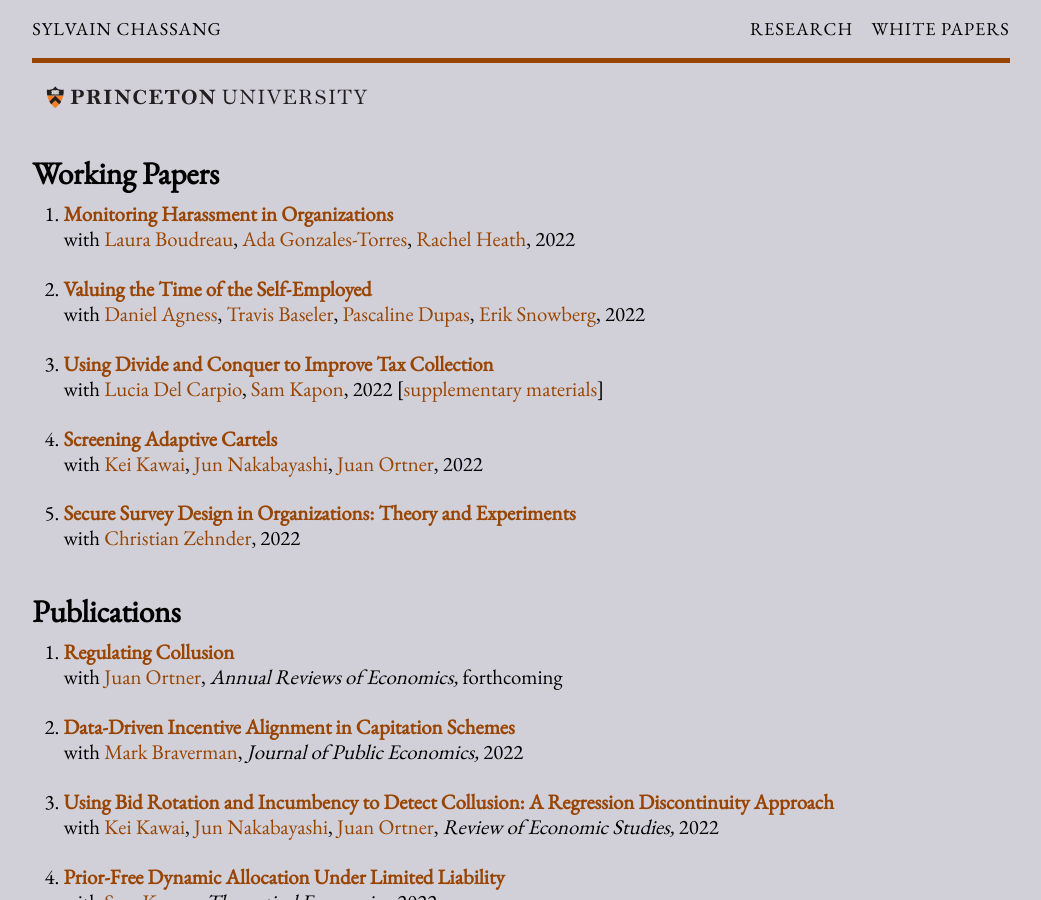
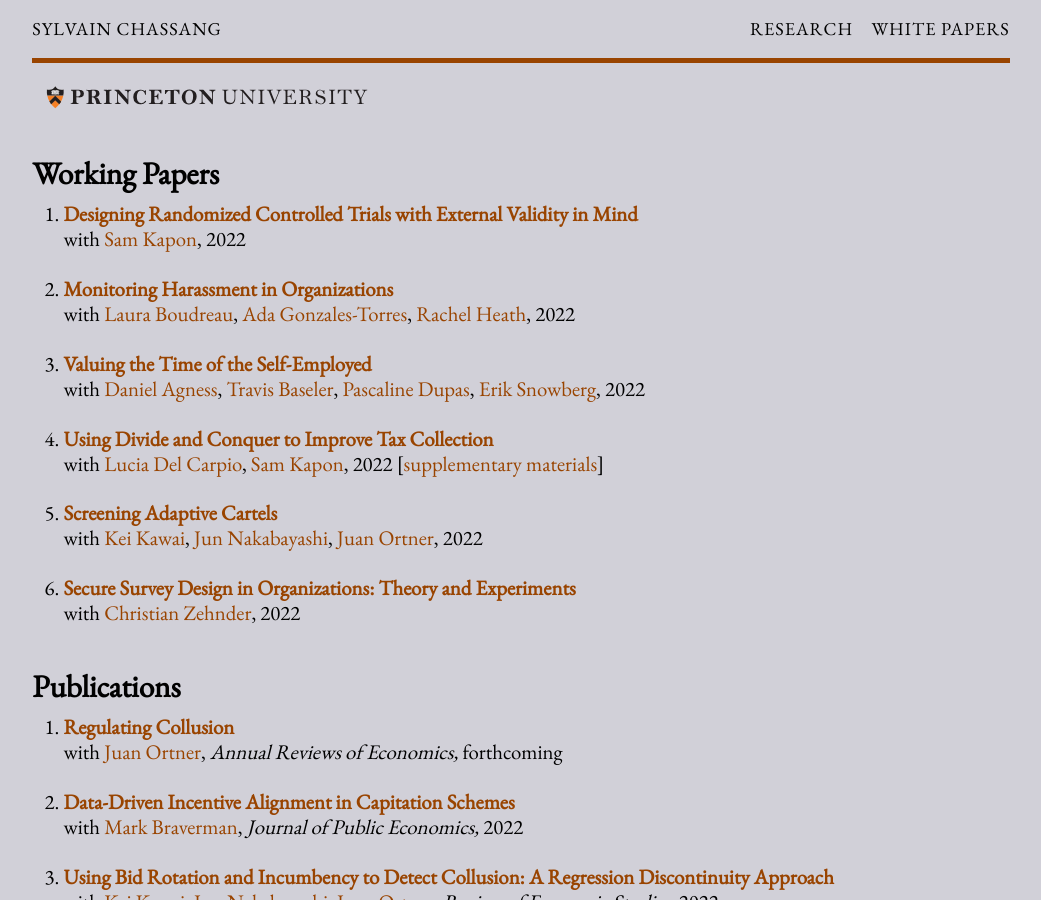
Before and after one commit to sylvaingchassang/chassang.github.io, a Jekyll site: the page built from research.md, in a window 1280 px wide and 900 px high. Shown: the whole window, without its empty margins (119-1160 px from the left). Built offline with Jekyll 4.4.1, drawn with Linux system fonts in a browser that asks for light colours.

Commit message:
designing for external validity

```diff
--- a/research.md
+++ b/research.md
@@ -3,6 +3,13 @@
 permalink: /research/
 title: Research
 working_papers:
+    - title:   "Designing Randomized Controlled Trials with External Validity in Mind"
+      coauthors:
+        - s_kapon
+      year:  2022
+      internal: True
+      url:   "/assets/papers/designing_for_external_validity.pdf"
+
     - title:   "Monitoring Harassment in Organizations"
       coauthors:
         - l_boudreau
```
Also changed, not shown: 1 other file.
